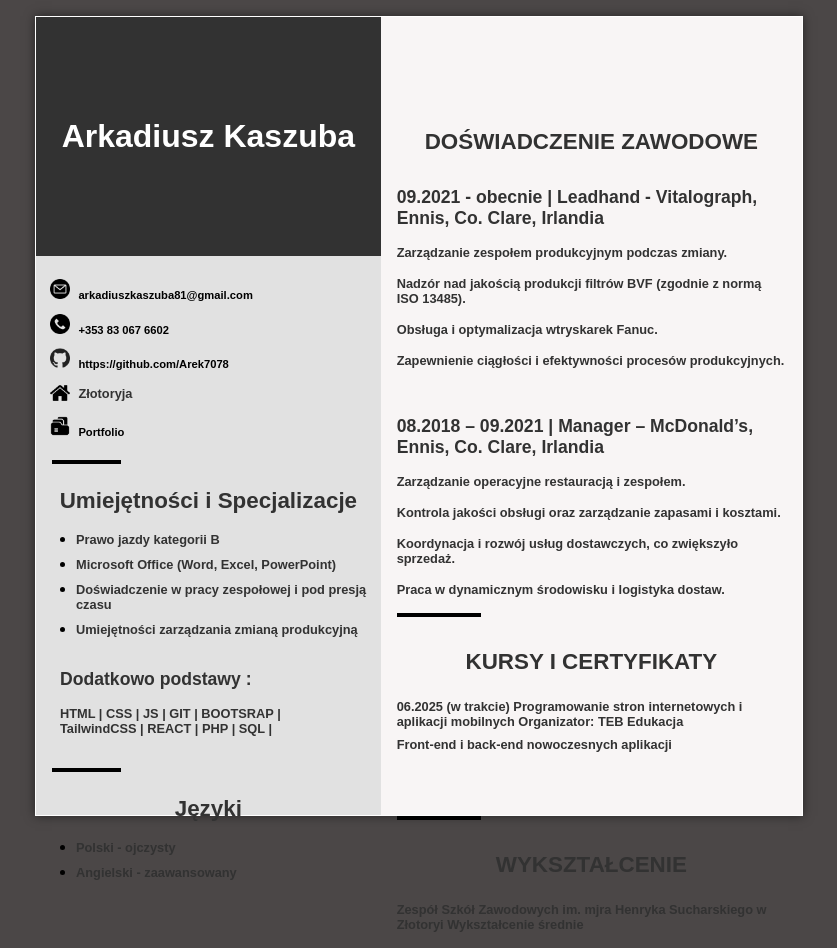
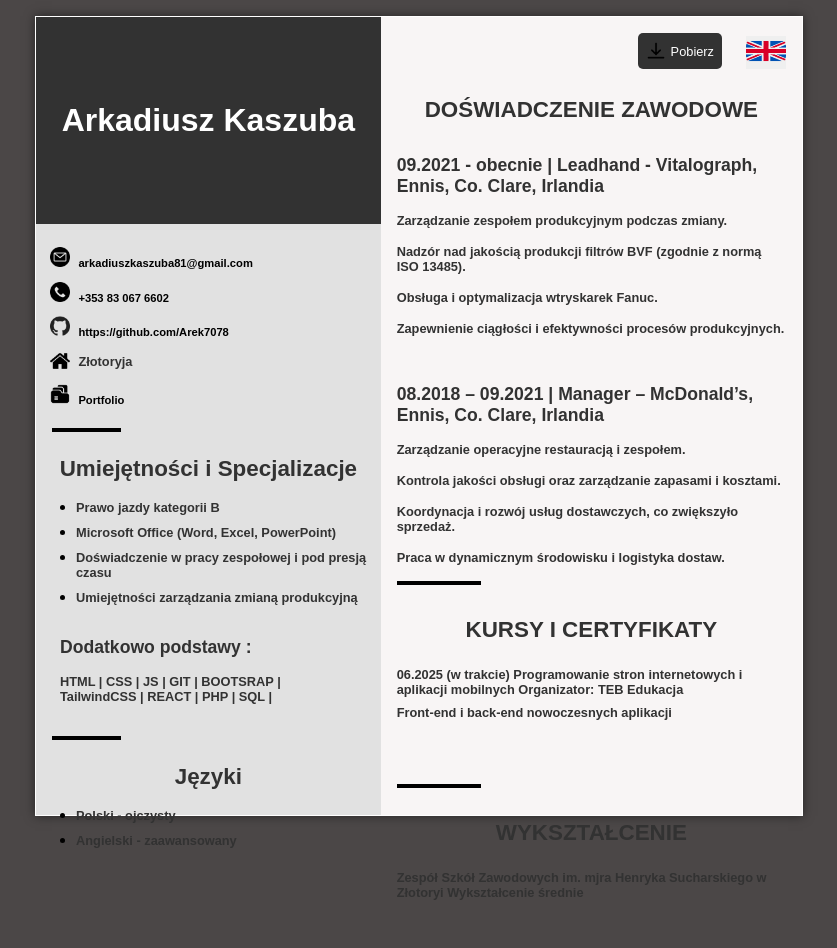
Before and after one commit to Arek7078/cv, a website built with Vite: page index.html in a window 1280 px wide. Shown: the whole page, without its empty margins (221-1058 px from the left). After the commit the page ends 916 px from the top, so only its background shows below. Built offline with nearby package versions, Linux system fonts and the light colour scheme.

Commit message:
Language change + download Cv button + css margin fixed

```diff
--- a/index.html
+++ b/index.html
@@ -9,6 +9,10 @@
   </head>
   <body>
     <main>
+      <!-- buttons -->
+       <button id="langBtn"><img src="./public/assets/united-kingdom.png" alt="eng" width="40px" height="30px" style="border-radius: 10px;"></button>
+       <a id="download" href="#" download="Arkadiusz Kaszuba CV"><img src="./public/assets/download.png" alt="download" width="20px" height="20px">Pobierz</a>
+      <!-- cv -->
       <div class="left-container">
 
         <div class="name">
--- a/src/language.js
+++ b/src/language.js
@@ -9,7 +9,7 @@ const language = {
     languages: "Języki",
     lang1: "Polski - język ojczysty",
     lang2: "Angielski - zaawansowany",
-    expierience: "DOŚWIADCZENIE ZAWODOWE",
+    experience: "DOŚWIADCZENIE ZAWODOWE",
     job1: "09.2021 - obecnie | Leadhand - Vitalograph, Ennis, Co. Clare, Irlandia",
     job2: "08.2018 – 09.2021 | Manager – McDonald’s, Ennis, Co. Clare, Irlandia",
     jobDescription1: "Zarządzanie zespołem produkcyjnym podczas zmiany.",
@@ -41,7 +41,7 @@ const language = {
     languages: "Languages",
     lang1: "Polish - native",
     lang2: "English - advanced",
-    expierience: "WORK EXPERIENCE",
+    experience: "WORK EXPERIENCE",
     job1: "09.2021 - present | Leadhand - Vitalograph, Ennis, Co. Clare, Ireland",
     job2: "08.2018 – 09.2021 | Manager – McDonald’s, Ennis, Co. Clare, Ireland",
     jobDescription1: "Managing the production team during the shift.",
@@ -66,3 +66,26 @@ const language = {
     edu1: "Vocational School Complex named after Major Henryk Sucharski in Złotoryja Secondary education",
   },
 };
+
+const langBtn = document.getElementById("langBtn");
+
+export function changeLanguage(lang){
+    langBtn.addEventListener('click', ()=>{
+        if(lang === "pl"){
+            lang = "eng";
+            langBtn.innerHTML = '<img src="./public/assets/poland.png" alt="pl" width="40px" height="30px" style="border-radius: 10px;">';
+        } else {
+            lang = "pl";
+            langBtn.innerHTML = '<img src="./public/assets/united-kingdom.png" alt="eng" width="40px" height="30px" style="border-radius: 10px;">';
+        }
+
+        document.querySelectorAll("[data-key]").forEach((el)=>{
+            const key = el.getAttribute("data-key");
+            if(language[lang][key]){
+                el.textContent = language[lang][key];
+            }
+        });
+
+    })
+
+}
--- a/src/main.js
+++ b/src/main.js
@@ -0,0 +1,3 @@
+import { changeLanguage } from "./language";
+
+changeLanguage("pl");
--- a/src/style.css
+++ b/src/style.css
@@ -22,7 +22,7 @@ html, body{
 main{
     display:flex;
     width:768px;
-
+    position:relative;
     margin:auto;
     height: 100vh;
     margin: 1rem auto;
@@ -44,7 +44,7 @@ main{
 }
 .name{
     width:100%;
-    height:30%;
+    height:26%;
     background-color:var(--primary-color);
     color:white;
     display:flex;
@@ -148,7 +148,7 @@ h3{
 .experience{
 
     width:100%;
-    margin-top: 7rem;
+    margin-top: 5rem;
 }
 h3{
     margin-top: 2rem;
@@ -194,3 +194,29 @@ h3{
     padding: 1rem;
 }
 /* education ends */
+/* buttons start */
+button{
+    position:absolute;
+    top:1.2rem;
+    right:1rem;
+    border: none;
+    cursor: pointer;
+
+
+
+}
+#download{
+    position:absolute;
+    top:1rem;
+    right:5rem;
+    text-decoration:none;
+    color:white;
+    background-color:var(--primary-color);
+    padding:0.5rem;
+    border-radius:5px;
+    font-size:0.8rem;
+    display:flex;
+    align-items:center;
+    gap:0.3rem;
+}
+/* buttons ends */
```
Also changed, not shown: public/assets/download.png (added), public/assets/poland.png (added), public/assets/united-kingdom.png (added).
